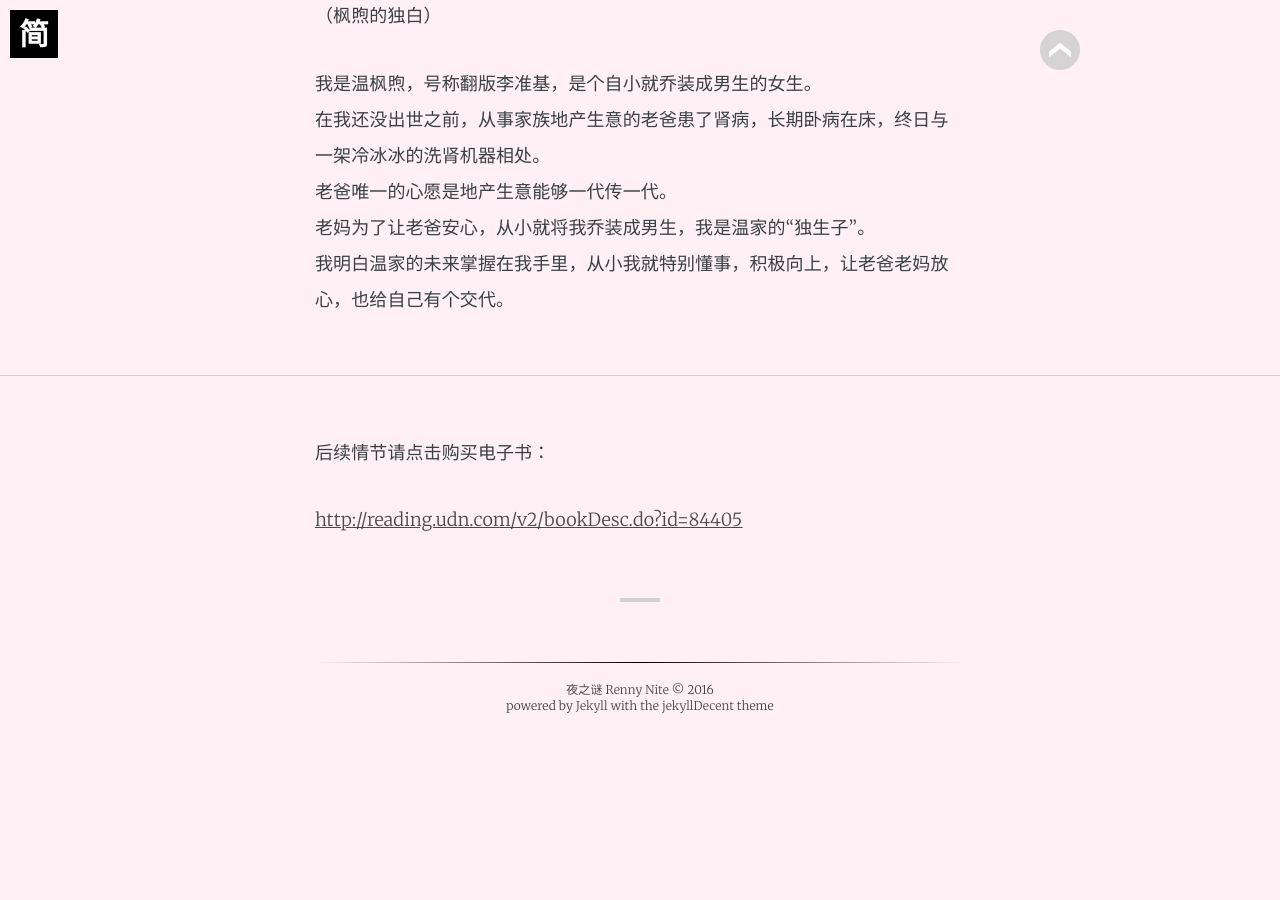
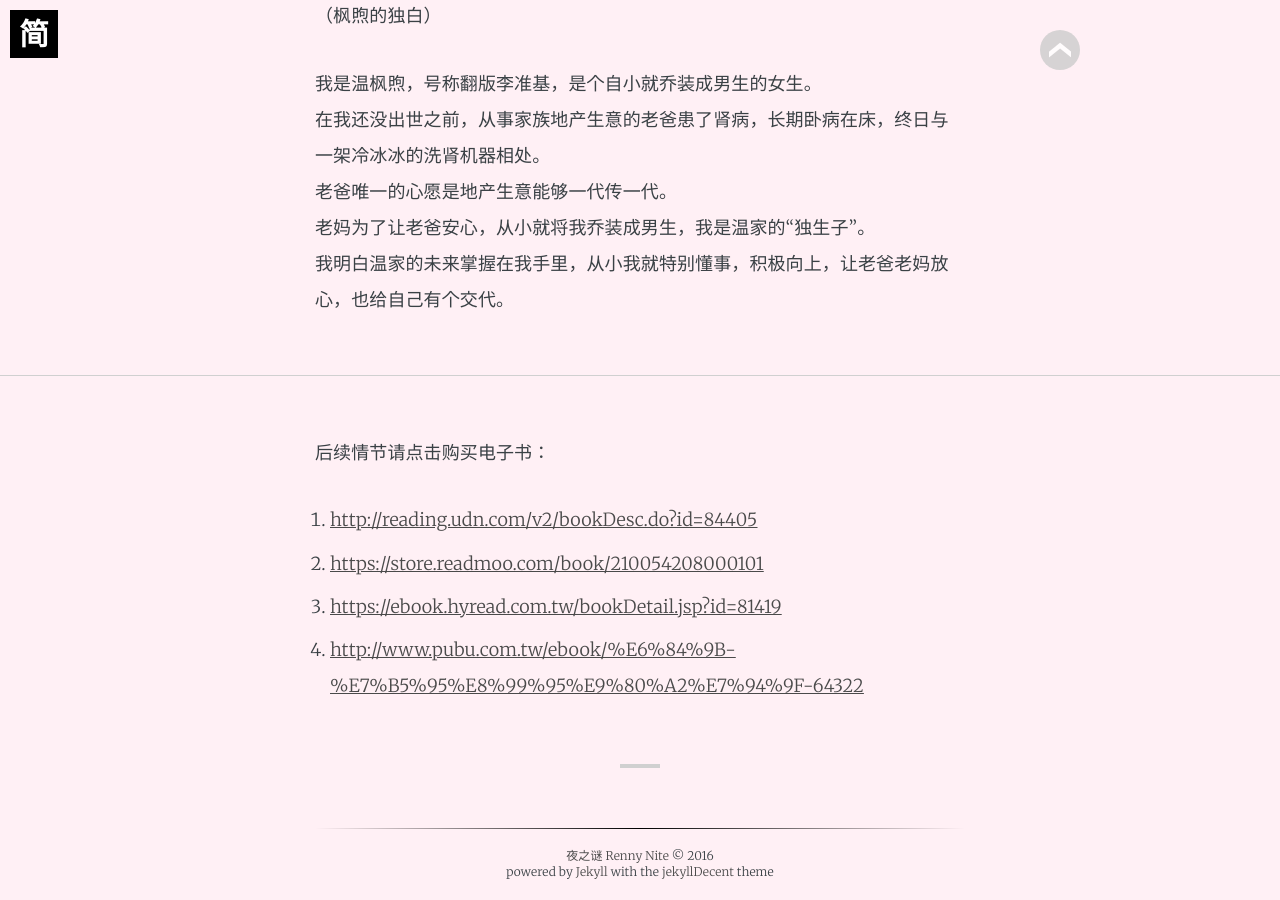
Before and after one commit to RennyNite0924/RennyNite0924.github.io, a Jekyll site: the page built from _posts/2016-06-25-love-resurrected.md, in a window 1280 px wide and 900 px high, scrolled down 7849 px. Built offline with Jekyll 4.4.1, drawn with Linux system fonts in a browser that asks for light colours; nearby versions of some CDN libraries; some web fonts are replaced; before the commit the page ends 8584 px from its top, so only the background shows below that; some of the changed lines change nothing that is shown.

Commit message:
Add more links for "Love, Resurrected"

```diff
--- a/_posts/2016-06-25-love-resurrected.md
+++ b/_posts/2016-06-25-love-resurrected.md
@@ -169,4 +169,7 @@ category: Previews
 
 后续情节请点击购买电子书：
 
-<http://reading.udn.com/v2/bookDesc.do?id=84405>
+1. <http://reading.udn.com/v2/bookDesc.do?id=84405>
+2. <https://store.readmoo.com/book/210054208000101>
+3. <https://ebook.hyread.com.tw/bookDetail.jsp?id=81419>
+4. <http://www.pubu.com.tw/ebook/%E6%84%9B-%E7%B5%95%E8%99%95%E9%80%A2%E7%94%9F-64322>
```
